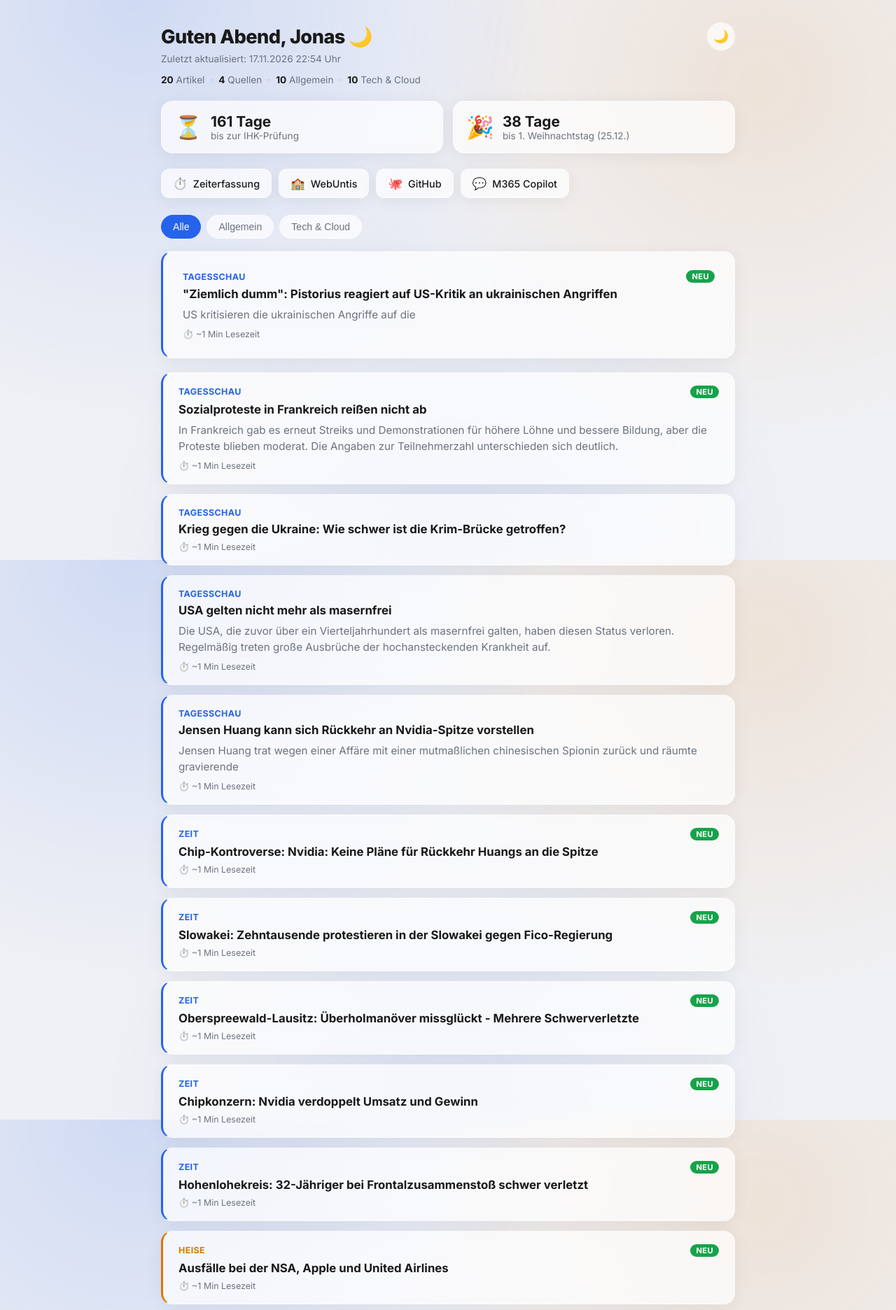
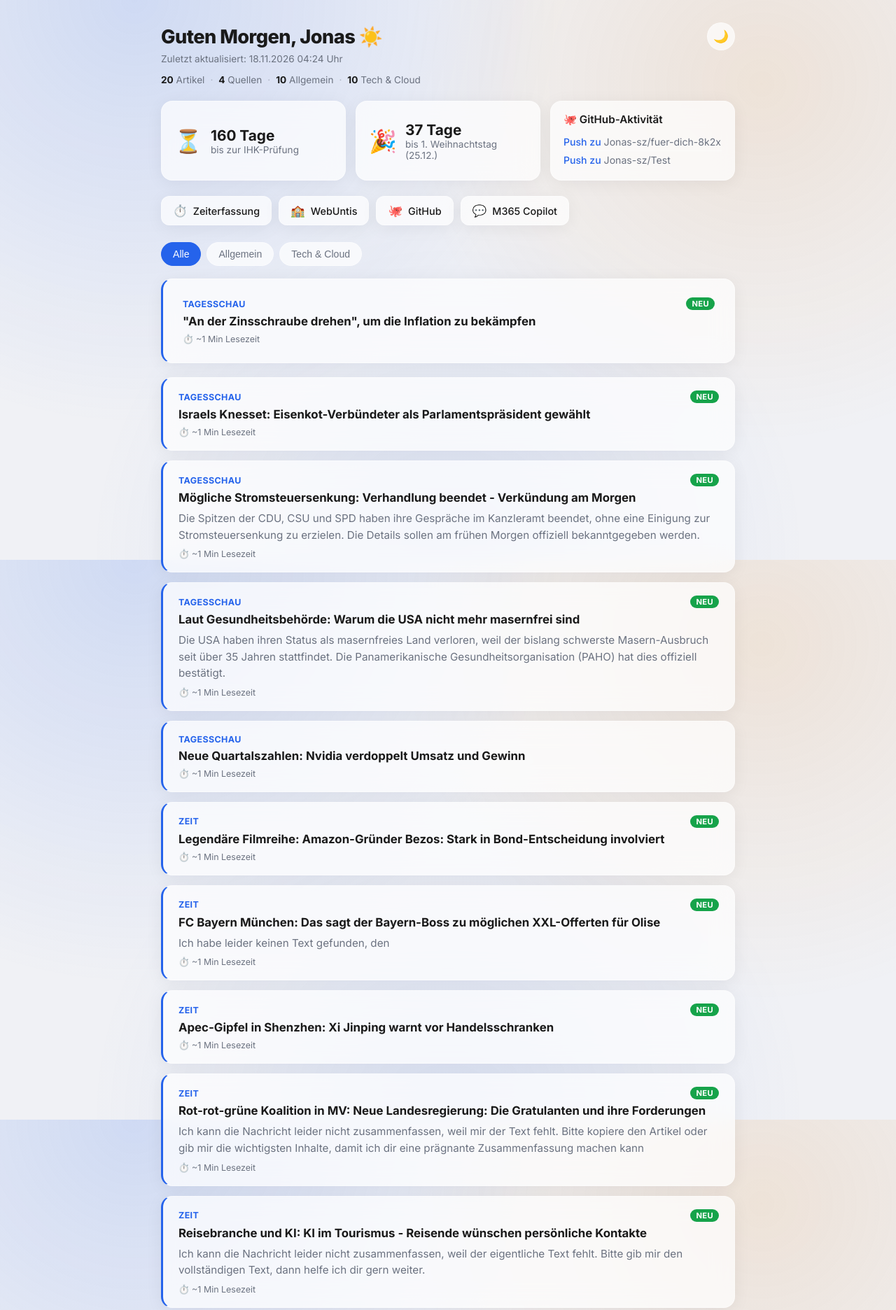
Before and after one commit to Jonas-sz/news-dashboard, a plain HTML site: page index.html in a window 1280 px wide. Shown: the top 1872 px of the page at 70% size. Drawn offline with Linux system fonts and the light colour scheme.

Commit message:
Update news

```diff
--- a/index.html
+++ b/index.html
@@ -129,10 +129,10 @@
 <body data-theme="light">
   <div id="skeleton">📰</div>
   <div class="topbar">
-    <h1>Guten Abend, Jonas 🌙</h1>
+    <h1>Guten Morgen, Jonas ☀️</h1>
     <button class="toggle-btn" id="themeToggle" aria-label="Dark Mode umschalten">🌙</button>
   </div>
-  <p class="updated">Zuletzt aktualisiert: 17.11.2026 22:54 Uhr</p>
+  <p class="updated">Zuletzt aktualisiert: 18.11.2026 04:24 Uhr</p>
 
       <div class="stats-bar">
         <div class="stat"><strong>20</strong> Artikel</div>
@@ -150,7 +150,7 @@
         <div class="widget countdown">
           <span class="countdown-icon">⏳</span>
           <div>
-            <div class="countdown-days">161 Tage</div>
+            <div class="countdown-days">160 Tage</div>
             <div class="widget-sub">bis zur IHK-Prüfung</div>
           </div>
         </div>
@@ -158,11 +158,15 @@
         <div class="widget holiday">
           <span class="countdown-icon">🎉</span>
           <div>
-            <div class="countdown-days">38 Tage</div>
+            <div class="countdown-days">37 Tage</div>
             <div class="widget-sub">bis 1. Weihnachtstag (25.12.)</div>
           </div>
         </div>
 
+        <div class="widget github-widget">
+          <div class="widget-title">🐙 GitHub-Aktivität</div>
+          <ul class="gh-list"><li><span class="gh-label">Push zu</span> Jonas-sz/fuer-dich-8k2x</li><li><span class="gh-label">Push zu</span> Jonas-sz/Test</li></ul>
+        </div>
   </div>
 
   <div class="quicklinks"><a class="quicklink" href="https://514057.landwehr-hosting.de/index.php?page=Zeiterfassung.TimePunch" target="_blank" rel="noopener"><span class="quicklink-icon">⏱️</span><span>Zeiterfassung</span></a><a class="quicklink" href="https://webuntis.com/" target="_blank" rel="noopener"><span class="quicklink-icon">🏫</span><span>WebUntis</span></a><a class="quicklink" href="https://github.com/dashboard" target="_blank" rel="noopener"><span class="quicklink-icon">🐙</span><span>GitHub</span></a><a class="quicklink" href="https://m365.cloud.microsoft/chat" target="_blank" rel="noopener"><span class="quicklink-icon">💬</span><span>M365 Copilot</span></a></div>
@@ -179,8 +183,8 @@
             <div class="source">Tagesschau</div>
             <span class="badge-new">NEU</span>
           </div>
-          <h3><a href="https://www.tagesschau.de/ausland/europa/pistorius-ukraine-angriffe-usa-kritik-100.html" target="_blank" rel="noopener">"Ziemlich dumm": Pistorius reagiert auf US-Kritik an ukrainischen Angriffen</a></h3>
-          <p>US kritisieren die ukrainischen Angriffe auf die</p>
+          <h3><a href="https://www.tagesschau.de/wirtschaft/finanzen/inflation-interview-bundesbankpraesident-nagel-100.html" target="_blank" rel="noopener">"An der Zinsschraube drehen", um die Inflation zu bekämpfen</a></h3>
+          <p></p>
           <div class="read-time">⏱️ ~1 Min Lesezeit</div>
         </div>
 
@@ -189,26 +193,26 @@
             <div class="source">Tagesschau</div>
             <span class="badge-new">NEU</span>
           </div>
-          <h3><a href="https://www.tagesschau.de/ausland/europa/frankreich-proteste-254.html" target="_blank" rel="noopener">Sozialproteste in Frankreich reißen nicht ab</a></h3>
-          <p>In Frankreich gab es erneut Streiks und Demonstrationen für höhere Löhne und bessere Bildung, aber die Proteste blieben moderat. Die Angaben zur Teilnehmerzahl unterschieden sich deutlich.</p>
+          <h3><a href="https://www.tagesschau.de/ausland/asien/israel-knesset-praesident-100.html" target="_blank" rel="noopener">Israels Knesset: Eisenkot-Verbündeter als Parlamentspräsident gewählt</a></h3>
+          <p></p>
           <div class="read-time">⏱️ ~1 Min Lesezeit</div>
         </div>
         <div class="card" data-category="allgemein" style="animation-delay:0.1s; --cat-color:#2563eb">
           <div class="card-top">
             <div class="source">Tagesschau</div>
-
+            <span class="badge-new">NEU</span>
           </div>
-          <h3><a href="https://www.tagesschau.de/ausland/europa/krim-bruecke-152.html" target="_blank" rel="noopener">Krieg gegen die Ukraine: Wie schwer ist die Krim-Brücke getroffen?</a></h3>
-          <p></p>
+          <h3><a href="https://www.tagesschau.de/inland/innenpolitik/koalition-beendet-verhandlungen-100.html" target="_blank" rel="noopener">Mögliche Stromsteuersenkung: Verhandlung beendet - Verkündung am Morgen</a></h3>
+          <p>Die Spitzen der CDU, CSU und SPD haben ihre Gespräche im Kanzleramt beendet, ohne eine Einigung zur Stromsteuersenkung zu erzielen. Die Details sollen am frühen Morgen offiziell bekanntgegeben werden.</p>
           <div class="read-time">⏱️ ~1 Min Lesezeit</div>
         </div>
         <div class="card" data-category="allgemein" style="animation-delay:0.15000000000000002s; --cat-color:#2563eb">
           <div class="card-top">
             <div class="source">Tagesschau</div>
-
+            <span class="badge-new">NEU</span>
           </div>
-          <h3><a href="https://www.tagesschau.de/ausland/amerika/usa-masern-104.html" target="_blank" rel="noopener">USA gelten nicht mehr als masernfrei</a></h3>
-          <p>Die USA, die zuvor über ein Vierteljahrhundert als masernfrei galten, haben diesen Status verloren. Regelmäßig treten große Ausbrüche der hochansteckenden Krankheit auf.</p>
+          <h3><a href="https://www.tagesschau.de/ausland/amerika/masern-usa-118.html" target="_blank" rel="noopener">Laut Gesundheitsbehörde: Warum die USA nicht mehr masernfrei sind</a></h3>
+          <p>Die USA haben ihren Status als masernfreies Land verloren, weil der bislang schwerste Masern-Ausbruch seit über 35 Jahren stattfindet. Die Panamerikanische Gesundheitsorganisation (PAHO) hat dies offiziell bestätigt.</p>
           <div class="read-time">⏱️ ~1 Min Lesezeit</div>
         </div>
         <div class="card" data-category="allgemein" style="animation-delay:0.2s; --cat-color:#2563eb">
@@ -216,8 +220,8 @@
             <div class="source">Tagesschau</div>
 
           </div>
-          <h3><a href="https://www.tagesschau.de/wirtschaft/unternehmen/nvidia-huang-rueckkehr-100.html" target="_blank" rel="noopener">Jensen Huang kann sich Rückkehr an Nvidia-Spitze vorstellen</a></h3>
-          <p>Jensen Huang trat wegen einer Affäre mit einer mutmaßlichen chinesischen Spionin zurück und räumte gravierende</p>
+          <h3><a href="https://www.tagesschau.de/wirtschaft/unternehmen/nvidia-quartalsergebnisse-100.html" target="_blank" rel="noopener">Neue Quartalszahlen: Nvidia verdoppelt Umsatz und Gewinn</a></h3>
+          <p></p>
           <div class="read-time">⏱️ ~1 Min Lesezeit</div>
         </div>
         <div class="card" data-category="allgemein" style="animation-delay:0.25s; --cat-color:#2563eb">
@@ -225,7 +229,7 @@
             <div class="source">Zeit</div>
             <span class="badge-new">NEU</span>
           </div>
-          <h3><a href="https://www.zeit.de/news/2026-11/17/nvidia-verdoppelt-erneut-umsatz-und-gewinn" target="_blank" rel="noopener">Chip-Kontroverse: Nvidia: Keine Pläne für Rückkehr Huangs an die Spitze</a></h3>
+          <h3><a href="https://www.zeit.de/news/2026-11/18/amazon-gruender-bezos-stark-in-bond-entscheidung-involviert" target="_blank" rel="noopener">Legendäre Filmreihe: Amazon-Gründer Bezos: Stark in Bond-Entscheidung involviert</a></h3>
           <p></p>
           <div class="read-time">⏱️ ~1 Min Lesezeit</div>
         </div>
@@ -234,8 +238,8 @@
             <div class="source">Zeit</div>
             <span class="badge-new">NEU</span>
           </div>
-          <h3><a href="https://www.zeit.de/politik/ausland/2026-11/proteste-slowakei-bratislava-robert-fico-ukraine-russland" target="_blank" rel="noopener">Slowakei: Zehntausende protestieren in der Slowakei gegen Fico-Regierung</a></h3>
-          <p></p>
+          <h3><a href="https://www.zeit.de/news/2026-11/18/das-sagt-der-bayern-boss-zu-moeglichen-xxl-offerten-fuer-olise" target="_blank" rel="noopener">FC Bayern München: Das sagt der Bayern-Boss zu möglichen XXL-Offerten für Olise</a></h3>
+          <p>Ich habe leider keinen Text gefunden, den</p>
           <div class="read-time">⏱️ ~1 Min Lesezeit</div>
         </div>
         <div class="card" data-category="allgemein" style="animation-delay:0.35000000000000003s; --cat-color:#2563eb">
@@ -243,7 +247,7 @@
             <div class="source">Zeit</div>
             <span class="badge-new">NEU</span>
           </div>
-          <h3><a href="https://www.zeit.de/news/2026-11/17/ueberholmanoever-missglueckt-mehrere-schwerverletzte" target="_blank" rel="noopener">Oberspreewald-Lausitz: Überholmanöver missglückt - Mehrere Schwerverletzte</a></h3>
+          <h3><a href="https://www.zeit.de/politik/ausland/2026-11/apec-gipfel-shenzhen-xi-jinping-freihandel-china" target="_blank" rel="noopener">Apec-Gipfel in Shenzhen: Xi Jinping warnt vor Handelsschranken</a></h3>
           <p></p>
           <div class="read-time">⏱️ ~1 Min Lesezeit</div>
         </div>
@@ -252,8 +256,8 @@
             <div class="source">Zeit</div>
             <span class="badge-new">NEU</span>
           </div>
-          <h3><a href="https://www.zeit.de/wirtschaft/2026-11/nvidia-quartalszahlen-umsatz-gewinn-jensen-huang" target="_blank" rel="noopener">Chipkonzern: Nvidia verdoppelt Umsatz und Gewinn</a></h3>
-          <p></p>
+          <h3><a href="https://www.zeit.de/news/2026-11/18/neue-landesregierung-die-gratulanten-und-ihre-forderungen" target="_blank" rel="noopener">Rot-rot-grüne Koalition in MV: Neue Landesregierung: Die Gratulanten und ihre Forderungen</a></h3>
+          <p>Ich kann die Nachricht leider nicht zusammenfassen, weil mir der Text fehlt. Bitte kopiere den Artikel oder gib mir die wichtigsten Inhalte, damit ich dir eine prägnante Zusammenfassung machen kann</p>
           <div class="read-time">⏱️ ~1 Min Lesezeit</div>
         </div>
         <div class="card" data-category="allgemein" style="animation-delay:0.45s; --cat-color:#2563eb">
@@ -261,25 +265,26 @@
             <div class="source">Zeit</div>
             <span class="badge-new">NEU</span>
           </div>
-          <h3><a href="https://www.zeit.de/news/2026-11/17/32-jaehriger-bei-frontalzusammenstoss-schwer-verletzt" target="_blank" rel="noopener">Hohenlohekreis: 32-Jähriger bei Frontalzusammenstoß schwer verletzt</a></h3>
-          <p></p>
+          <h3><a href="https://www.zeit.de/news/2026-11/18/ki-im-tourismus-reisende-wuenschen-persoenliche-kontakte" target="_blank" rel="noopener">Reisebranche und KI: KI im Tourismus - Reisende wünschen persönliche Kontakte</a></h3>
+          <p>Ich kann die Nachricht leider nicht zusammenfassen, weil der eigentliche Text fehlt. Bitte gib mir den vollständigen Text, dann helfe ich dir gern weiter.</p>
           <div class="read-time">⏱️ ~1 Min Lesezeit</div>
         </div>
         <div class="card" data-category="tech" style="animation-delay:0.5s; --cat-color:#d97706">
           <div class="card-top">
             <div class="source">Heise</div>
-            <span class="badge-new">NEU</span>
+
           </div>
-          <h3><a href="https://www.heise.de/news/Ausfaelle-bei-der-NSA-Apple-und-United-Airlines-11528545.html?wt_mc=rss.red.ho.ho.atom.beitrag.beitrag" target="_blank" rel="noopener">Ausfälle bei der NSA, Apple und United Airlines</a></h3>
-          <p></p>
+          <h3><a href="https://www.heise.de/news/Java-RCE-mit-AAAAAAAAAAAAAAAAAAAAAAAAAAAAAAAAAAAAAAAAAAAAAAAAAAAAAAAAAAAAAAAA-11528561.html?wt_mc=rss.red.ho.ho.atom.beitrag.beitrag" target="_blank" rel="noopener">Java: RCE mit AAAAAAAAAAAAAAAAAAAAAAAAAAAAAAAAAAAAAAAAAAAAAAAAAAAAAAAAAAAAAAAA=</a></h3>
+          <p>Java4Shell ermöglicht Remote-Code-Execution, wirkt sich aber nur auf bestimmte Prozessoren aus.
+Dasselbe gilt auch für Java‑Clients.</p>
           <div class="read-time">⏱️ ~1 Min Lesezeit</div>
         </div>
         <div class="card" data-category="tech" style="animation-delay:0.55s; --cat-color:#d97706">
           <div class="card-top">
             <div class="source">Heise</div>
-            <span class="badge-new">NEU</span>
+
           </div>
-          <h3><a href="https://www.heise.de/news/Java4Shell-Gefaehrlicher-Bug-in-Java-11528499.html?wt_mc=rss.red.ho.ho.atom.beitrag.beitrag" target="_blank" rel="noopener">Java4Shell: Gefährlicher Bug in Java</a></h3>
+          <h3><a href="https://www.heise.de/news/Ausfaelle-bei-der-NSA-Apple-und-United-Airlines-11528545.html?wt_mc=rss.red.ho.ho.atom.beitrag.beitrag" target="_blank" rel="noopener">Ausfälle bei der NSA, Apple und United Airlines</a></h3>
           <p></p>
           <div class="read-time">⏱️ ~1 Min Lesezeit</div>
         </div>
@@ -288,8 +293,8 @@
             <div class="source">Heise</div>
 
           </div>
-          <h3><a href="https://www.heise.de/news/Panasonic-bringt-Lumix-SHX1-mit-6K-Vollformatsensor-11528307.html?wt_mc=rss.red.ho.ho.atom.beitrag.beitrag" target="_blank" rel="noopener">Panasonic bringt Lumix SHX1 mit 6K-Vollformatsensor</a></h3>
-          <p>Panasonic startet die Lumix SHX1, eine Box‑Kamera mit 6‑K‑Vollformat‑Sensor, BRAW‑Aufzeichnung auf SSD und professionellen Anschlüssen. Die Kamera soll ab Dezember für rund 5.200 Euro erhältlich sein.</p>
+          <h3><a href="https://www.heise.de/news/Java4Shell-Gefaehrlicher-Bug-in-Java-11528499.html?wt_mc=rss.red.ho.ho.atom.beitrag.beitrag" target="_blank" rel="noopener">Java4Shell: Gefährlicher Bug in Java</a></h3>
+          <p></p>
           <div class="read-time">⏱️ ~1 Min Lesezeit</div>
         </div>
         <div class="card" data-category="tech" style="animation-delay:0.65s; --cat-color:#d97706">
@@ -297,8 +302,8 @@
             <div class="source">Heise</div>
 
           </div>
-          <h3><a href="https://www.heise.de/bestenlisten/testsieger/top-10-das-beste-mini-tablet-im-test-einsteiger-tablet-von-samsung-ab-130-euro/k71p14c?wt_mc=rss.red.ho.ho.atom.beitrag.beitrag" target="_blank" rel="noopener">Top 10: Das beste Mini-Tablet im Test - Einsteiger-Tablet von Samsung ab 130 €</a></h3>
-          <p>Die Liste stellt die zehn besten Mini‑Tablets bis ca. 9 Zoll vor, die sich gut für unterwegs oder als E‑Book‑Reader eignen. Besonders empfohlen werden Einsteiger‑</p>
+          <h3><a href="https://www.heise.de/news/Panasonic-bringt-Lumix-SHX1-mit-6K-Vollformatsensor-11528307.html?wt_mc=rss.red.ho.ho.atom.beitrag.beitrag" target="_blank" rel="noopener">Panasonic bringt Lumix SHX1 mit 6K-Vollformatsensor</a></h3>
+          <p></p>
           <div class="read-time">⏱️ ~1 Min Lesezeit</div>
         </div>
         <div class="card" data-category="tech" style="animation-delay:0.7000000000000001s; --cat-color:#d97706">
@@ -306,8 +311,8 @@
             <div class="source">Heise</div>
 
           </div>
-          <h3><a href="https://www.heise.de/news/Package-Installer-2-0-soll-CachyOS-einsteigerfreundlicher-machen-11528265.html?wt_mc=rss.red.ho.ho.atom.beitrag.beitrag" target="_blank" rel="noopener">Mit Package Installer 2.0 will CachyOS Linux-Neulinge gewinnen</a></h3>
-          <p></p>
+          <h3><a href="https://www.heise.de/bestenlisten/testsieger/top-10-das-beste-mini-tablet-im-test-einsteiger-tablet-von-samsung-ab-130-euro/k71p14c?wt_mc=rss.red.ho.ho.atom.beitrag.beitrag" target="_blank" rel="noopener">Top 10: Das beste Mini-Tablet im Test - Einsteiger-Tablet von Samsung ab 130 €</a></h3>
+          <p>Der Artikel listet die zehn besten Mini‑Tablets (bis etwa 9 Zoll) auf, die besonders handlich und preiswert sind. Sie eignen</p>
           <div class="read-time">⏱️ ~1 Min Lesezeit</div>
         </div>
         <div class="card" data-category="tech" style="animation-delay:0.75s; --cat-color:#d97706">
@@ -325,7 +330,7 @@
 
           </div>
           <h3><a href="https://www.golem.de/news/anzeige-penetration-testing-sicherheitsluecken-erkennen-und-ausnutzen-2611-215284.html" target="_blank" rel="noopener">Anzeige: Penetration Testing: Sicherheitslücken erkennen und ausnutzen</a></h3>
-          <p>Penetration Testing macht Schwachstellen in IT‑Systemen sichtbar und ein zweitägiger Online‑Workshop vermittelt Angriffstechniken sowie den praktischen Einsatz von Kali Linux und Burp. Das Programm ist Teil der Golem Karrierewelt und richtet sich an Personen, die ihre Fähigkeiten im Bereich IT‑Sicherheit vertiefen wollen.</p>
+          <p></p>
           <div class="read-time">⏱️ ~1 Min Lesezeit</div>
         </div>
         <div class="card" data-category="tech" style="animation-delay:0.8500000000000001s; --cat-color:#d97706">
@@ -343,7 +348,7 @@
 
           </div>
           <h3><a href="https://www.golem.de/news/ki-agenten-wie-tokenisierung-das-finanzsystem-gefaehrdet-2611-215282.html" target="_blank" rel="noopener">(g+) KI-Agenten: Wie Tokenisierung das Finanzsystem gefährdet</a></h3>
-          <p>Die Financial Times warnt davor, die Risiken der Tokenisierung im Finanzsystem zu unterschätzen, da sie neue Schwachstellen schafft. Gillian Tett erklärt, dass KI‑Agenten diese Gefahren verstärken und besondere Aufmerksamkeit erfordern.</p>
+          <p>Die Financial Times warnt in einem Beitrag von Gillian Tett vor den Risiken</p>
           <div class="read-time">⏱️ ~1 Min Lesezeit</div>
         </div>
         <div class="card" data-category="tech" style="animation-delay:0.9500000000000001s; --cat-color:#d97706">
@@ -352,11 +357,11 @@
 
           </div>
           <h3><a href="https://www.golem.de/news/kein-face-id-iphone-duo-bekommt-gesichtsentsperrung-2611-215324.html" target="_blank" rel="noopener">Kein Face ID: iPhone Duo bekommt Gesichtsentsperrung</a></h3>
-          <p></p>
+          <p>Das iPhone Duo hat bisher keine Face‑ID-Funktion. Jetzt kann man den Sperrbildschirm mit Gesichtsentsperrung öffnen.</p>
           <div class="read-time">⏱️ ~1 Min Lesezeit</div>
         </div>
 
-  <div class="error-log">⚠️ Hinweise: <ul><li>Wetter: HTTPSConnectionPool(host='api.open-meteo.com', port=443): Read timed out. (read timeout=10)</li><li>GitHub: API rate limit exceeded for 3.42.157.132. (But here's the good news: Authenticated requests get a higher rate limit. Check out the documentation for more details.)</li></ul></div>
+  <div class="error-log">⚠️ Hinweise: <ul><li>Wetter: HTTPSConnectionPool(host='api.open-meteo.com', port=443): Read timed out. (read timeout=10)</li></ul></div>
 
   <button class="scroll-top" id="scrollTop" aria-label="Nach oben">⬆️</button>
 
```
